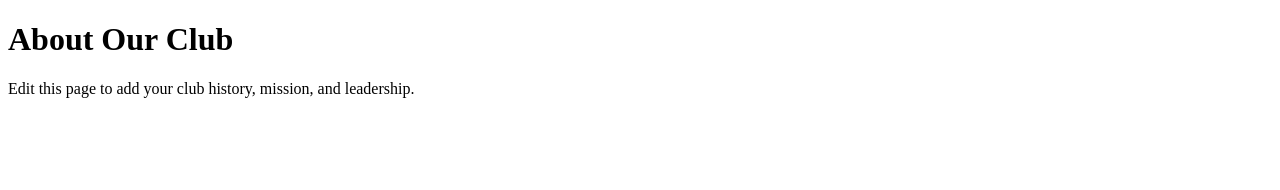
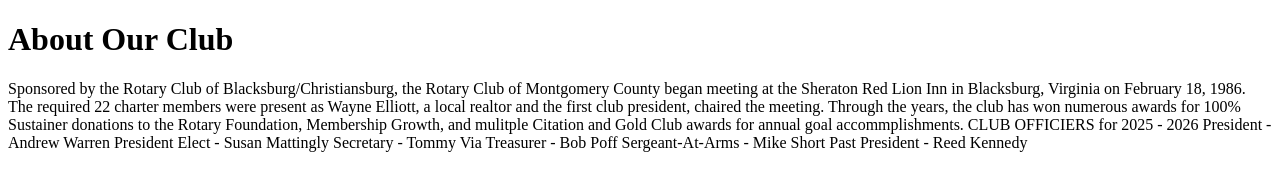
Before and after one commit to reedkennedy2/rotary-montgomery-county, a plain HTML site: page about.html in a window 1280 px wide. Drawn offline with Linux system fonts and the light colour scheme.

Commit message:
Update about.html

```diff
--- a/about.html
+++ b/about.html
@@ -9,7 +9,17 @@
 
 <h1>About Our Club</h1>
 <p>
-Edit this page to add your club history, mission, and leadership.
+Sponsored by the Rotary Club of Blacksburg/Christiansburg, the Rotary Club of Montgomery County began meeting at the Sheraton Red Lion Inn in Blacksburg, Virginia on February 18, 1986.  The required 22 charter members were present as Wayne Elliott, a local realtor and the first club president, chaired the meeting.
+
+Through the years, the club has won numerous awards for 100% Sustainer donations to the Rotary Foundation, Membership Growth, and mulitple Citation and Gold Club awards for annual goal accommplishments.
+
+CLUB OFFICIERS for 2025 - 2026
+  President - Andrew Warren
+  President Elect - Susan Mattingly
+  Secretary - Tommy Via
+  Treasurer - Bob Poff
+  Sergeant-At-Arms - Mike Short
+  Past President - Reed Kennedy
 </p>
 
 </body>
```
